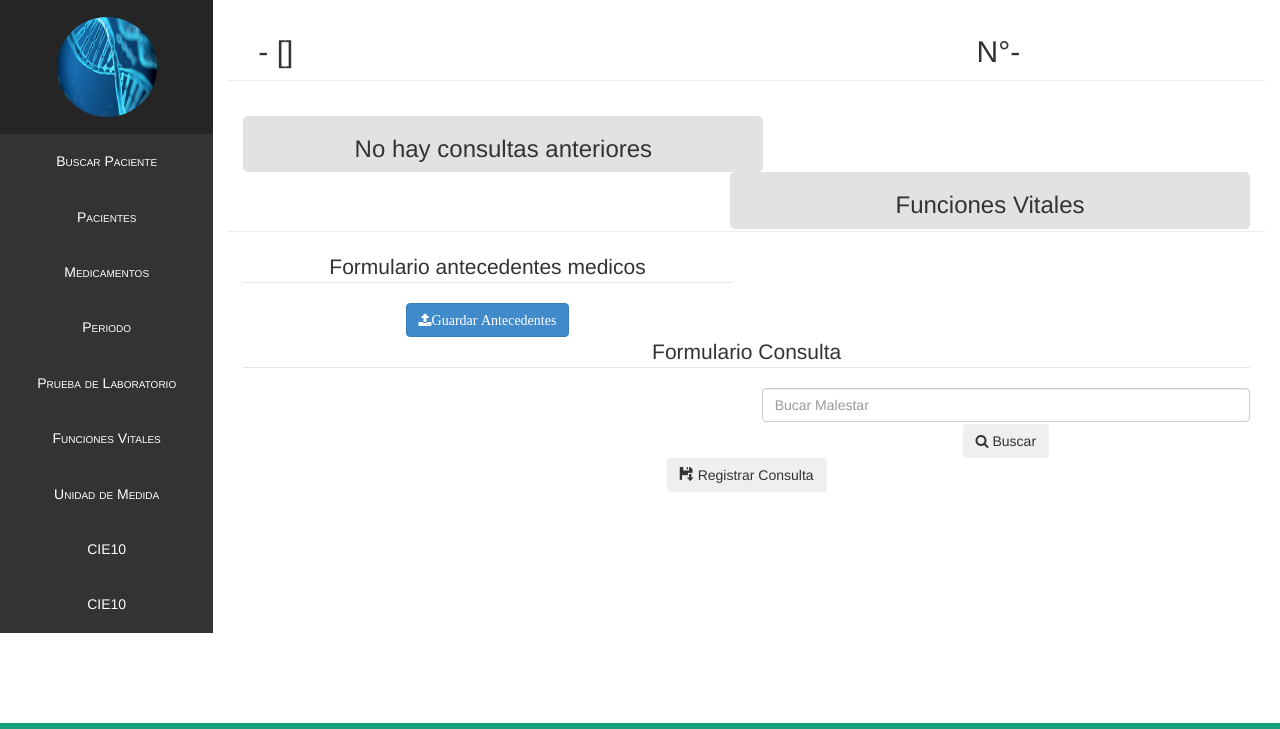
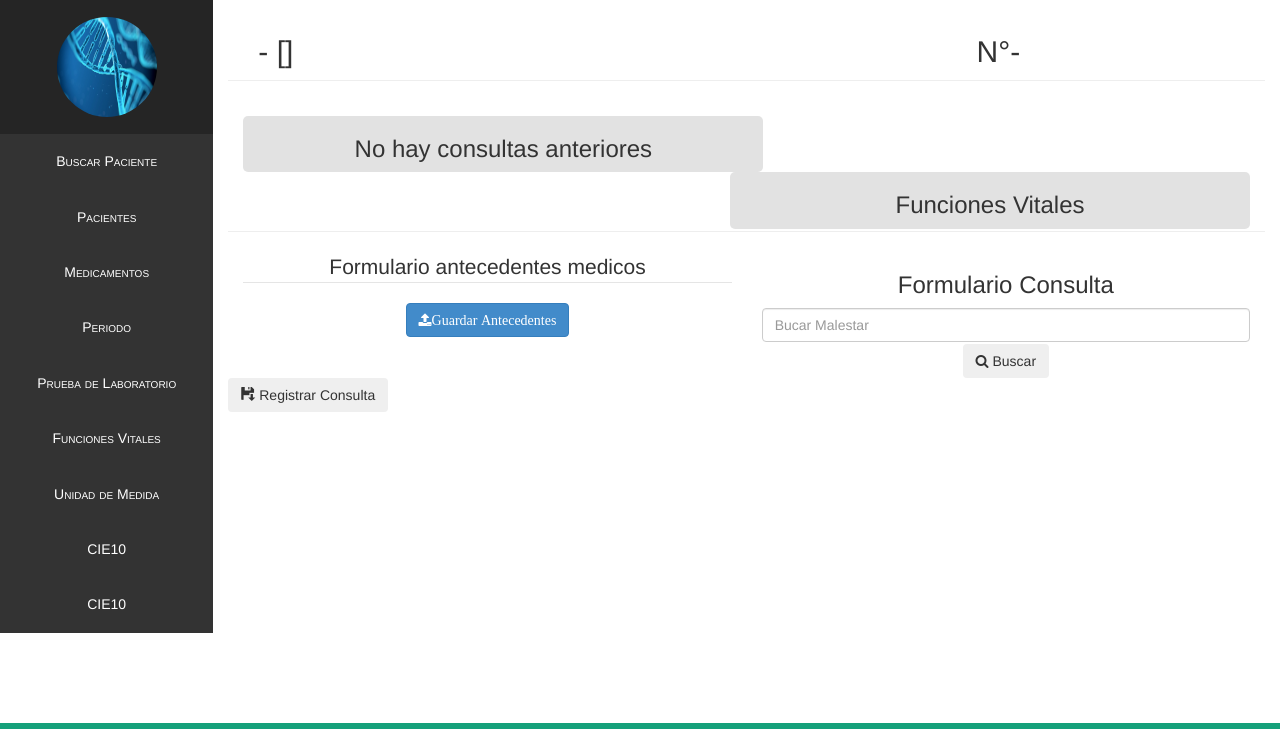
Before and after one commit to upeu-jul-20161-epis-ads2/MedicFast, a Django app: template apps/atencion/templates/historial/historia_detail.html in a window 1280 px wide. Shown: the part 53-782 px from the top of the page. Run offline with Django 3.2, Linux system fonts and the light colour scheme; the template is opened without the code that fills it, so the values that code supplies are empty; parts of the project's set-up code (start-up, migrations or seed data) failed here and were passed over; some libraries are stand-ins or nearby versions.

Commit message:
consulta

```diff
--- a/apps/atencion/templates/historial/historia_detail.html
+++ b/apps/atencion/templates/historial/historia_detail.html
@@ -112,15 +112,15 @@
                 </form>
                 </fieldset>
             </div>
-        </div>
+
 {% endif %}
-        <fieldset>
-            <legend>Formulario Consulta</legend>
-            <div class="row">
-            <div class="col-md-6">
+
+        <div class="col-md-6">
+          <h3>Formulario Consulta</h3>
             {{ form_consulta }}
-        </div>
-        <div class="col-xs-6">
+
+
+          <div>
             <input type="text" class="form-control" placeholder="Bucar Malestar" id="diagnostico_id" name="diagnostico">
             <button class="btn btn-actions" id="buscar-diagnostico"><i class="fa fa-search"></i> Buscar</button>
             <div id="diagnostico">
@@ -143,8 +143,17 @@
                 </table>
             </div>
         </div>
+
         </div>
 
+
+        </div>
+</div>
+
+
+
+
+        </div>
 
             <form action="{% url 'atencion:diagnostico_add' %}" method="post" onsubmit="enviar()">
             {% csrf_token %}
@@ -152,7 +161,8 @@
                 <input type="hidden" id="histro_ac" name="historia_ac" value="{{ historia.id }}">
                 <button  class="btn btn-save" id="rentar"><span class="glyphicon glyphicon-floppy-save"></span>&nbsp;Registrar Consulta</button>
         </form>
-        </fieldset>
+
+        </div>
     </div>
 </div>
 <!-- Button trigger modal -->
```
